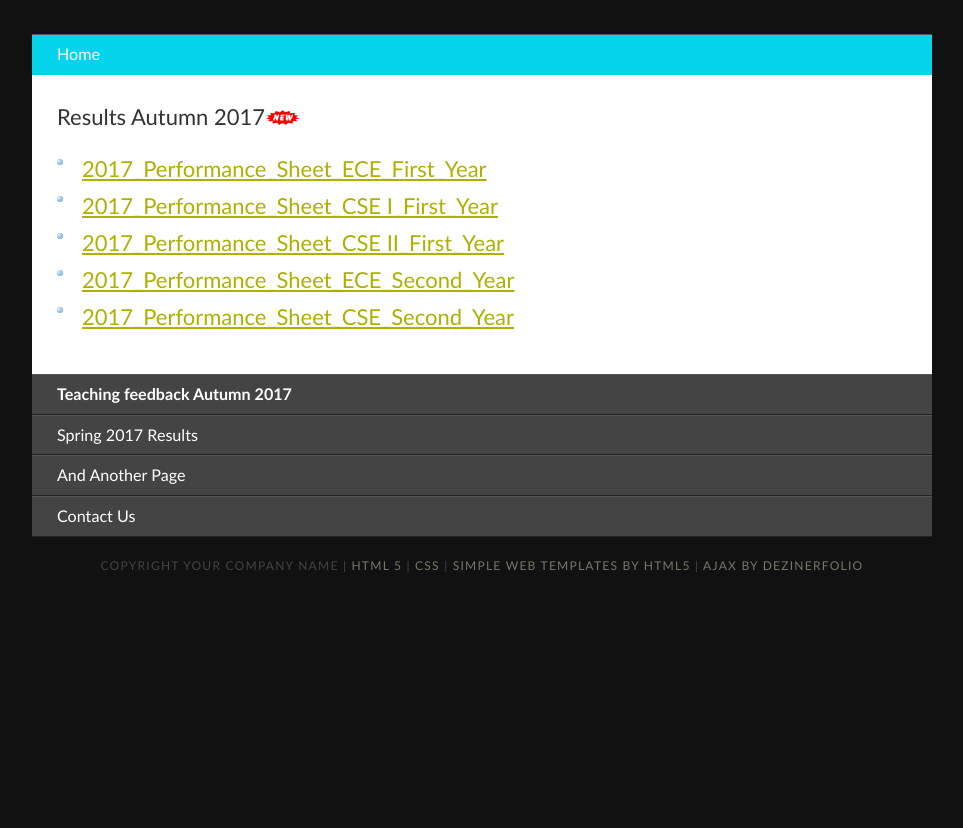
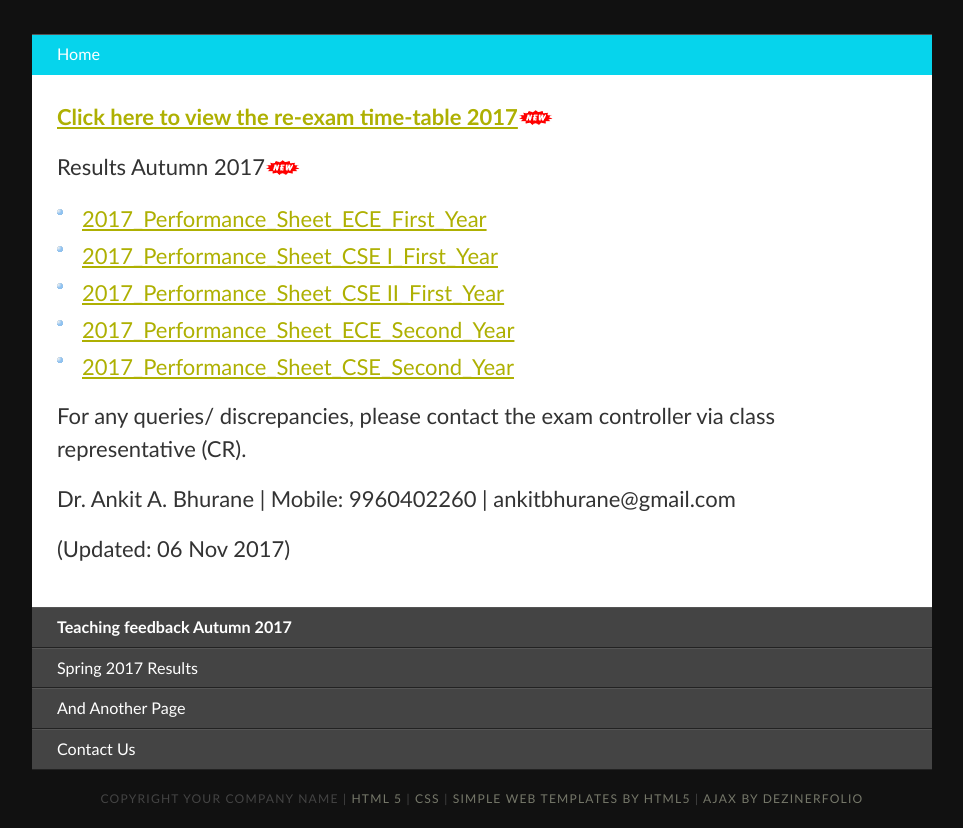
Before and after one commit to iiitnagpur/Results, a plain HTML site: page index.html in a window 1280 px wide. Shown: the part 69-897 px from the top of the page, without its empty margins (158-1121 px from the left). Before the commit the page ends 800 px from the top, so only its background shows below. Drawn offline with Linux system fonts and the light colour scheme.

Commit message:
Add files via upload

```diff
--- a/index.html
+++ b/index.html
@@ -23,6 +23,7 @@
     <div id="test-header" class="accordion_headings header_highlight">Home</div>
     <div id="test-content">
       <div class="accordion_child">
+        <p><strong><a href="./ReExam_2017.pdf">Click here to view the re-exam time-table 2017</a><img src="style/new.gif" width="35" height="15" alt="new"></strong></p>
         <p>Results Autumn 2017<img src="style/new.gif" width="35" height="15" alt="new"></p>
         <ul>
           <li><a href="https://docs.google.com/spreadsheets/d/1o4qtovSMyffXzo7ekv211MkpagjULna7JsRZXYy9rt0/edit?usp=sharing" target="_blank" data-saferedirecturl="https://www.google.com/url?hl=en&q=https://docs.google.com/spreadsheets/d/1o4qtovSMyffXzo7ekv211MkpagjULna7JsRZXYy9rt0/edit?usp%3Dsharing&source=gmail&ust=1512536810952000&usg=AFQjCNE2entuuhqwvf3AiiJrx9up5Rl7mg">2017_Performance_Sheet_ECE_First_Year</a><br>
@@ -35,6 +36,9 @@
           </li>
           <li><a href="https://docs.google.com/spreadsheets/d/1DuZ_OWkjC20dGF3GxYhmYLUyEY0MrR05QRED33g3c_k/edit?usp=sharing" target="_blank" data-saferedirecturl="https://www.google.com/url?hl=en&q=https://docs.google.com/spreadsheets/d/1DuZ_OWkjC20dGF3GxYhmYLUyEY0MrR05QRED33g3c_k/edit?usp%3Dsharing&source=gmail&ust=1512536810952000&usg=AFQjCNFpEYWspXEq5HG2vw_1wydEbNRufQ">2017_Performance_Sheet_CSE_Second_Year</a></li>
         </ul>
+        <p>For any queries/ discrepancies, please contact the exam controller via class representative (CR). </p>
+        <p>Dr. Ankit A. Bhurane | Mobile: 9960402260 | ankitbhurane@gmail.com</p>
+        <p>(Updated: 06 Nov 2017)</p>
       </div>
     </div>
     <div id="test1-header" class="accordion_headings"><strong>Teaching feedback Autumn 2017</strong></div>
```
